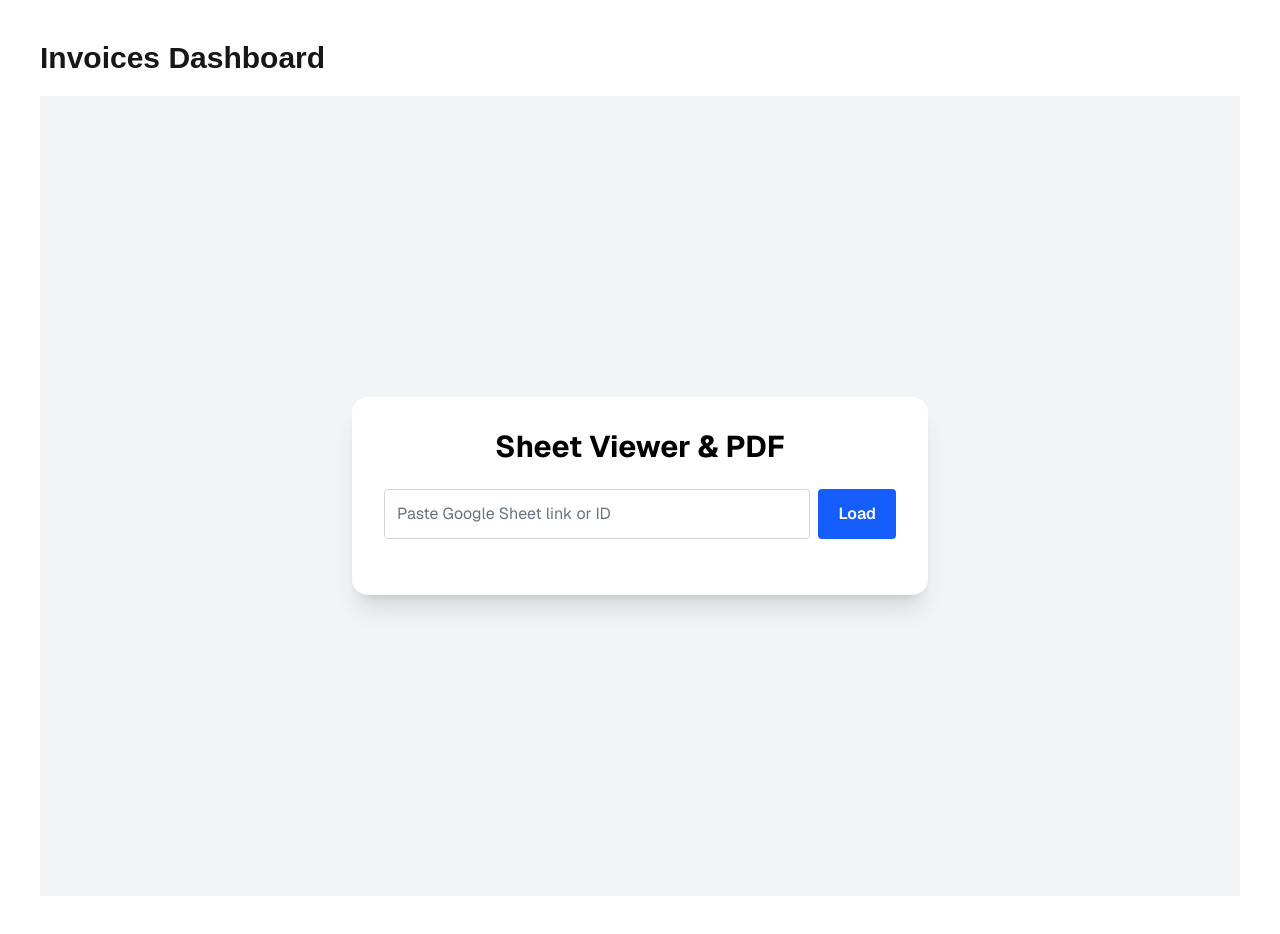
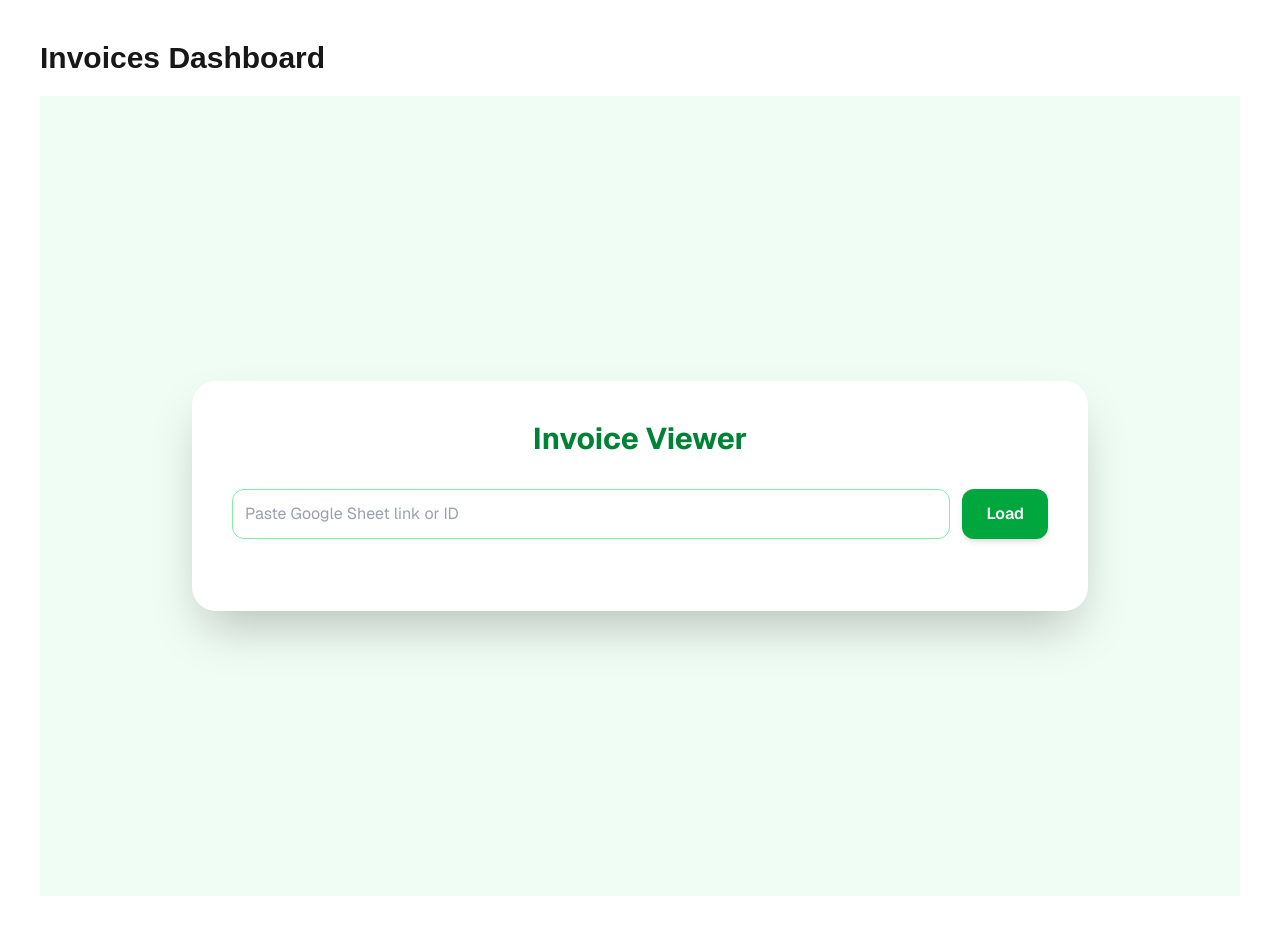
Before and after one commit to Mr-Noobbot/inv, a Next.js app: page /dashboard in a window 1280 px wide. Built offline with nearby package versions, Linux system fonts and the light colour scheme.

Commit message:
version 2

```diff
--- a/app/dashboard/InvoiceList.tsx
+++ b/app/dashboard/InvoiceList.tsx
@@ -29,7 +29,7 @@ export default function SheetViewer() {
       if (!res.ok) throw new Error("Failed to fetch sheet");
 
       const data = await res.json();
-      setRows(data.data || []); // <-- use 'data' instead of 'invoices'
+      setRows(data.data || []);
       setLoaded(true);
     } catch (err) {
       console.error(err);
@@ -40,58 +40,123 @@ export default function SheetViewer() {
   };
 
   return (
-    <div className="min-h-screen flex items-center justify-center bg-gray-100 px-4 font-sans text-gray-900">
-      <div className="w-full max-w-xl bg-white p-8 rounded-2xl shadow-xl">
-        <h1 className="text-3xl font-bold mb-6 text-center text-black">
-          Sheet Viewer & PDF
+    <div className="min-h-screen flex items-center justify-center bg-green-50 px-4 font-sans text-gray-900">
+      <div className="w-full max-w-4xl bg-white p-10 rounded-3xl shadow-2xl">
+
+        {/* Title */}
+        <h1 className="text-3xl font-bold mb-8 text-center text-green-700">
+          Invoice Viewer
         </h1>
 
-        <div className="mb-6 flex">
+        {/* Input Section */}
+        <div className="mb-8 flex gap-3">
           <input
             type="text"
             placeholder="Paste Google Sheet link or ID"
             value={sheetInput}
             onChange={(e) => setSheetInput(e.target.value)}
-            className="border border-gray-300 p-3 mr-2 rounded w-full text-base text-black placeholder-gray-500 focus:outline-none focus:ring-2 focus:ring-blue-600"
+            className="border border-green-300 p-3 rounded-xl w-full text-base placeholder-gray-400 focus:outline-none focus:ring-2 focus:ring-green-500"
           />
           <button
             onClick={fetchSheet}
-            className="px-5 py-3 bg-blue-600 text-white font-semibold rounded hover:bg-blue-700 transition"
+            className="px-6 py-3 bg-green-600 text-white font-semibold rounded-xl hover:bg-green-700 transition duration-200 shadow-md"
           >
             {loading ? "Loading..." : "Load"}
           </button>
         </div>
 
+        {/* No Data Message */}
         {loaded && rows.length === 0 && (
-          <p className="text-center text-gray-700 text-base">
+          <p className="text-center text-gray-600 text-base">
             No data found.
           </p>
         )}
 
+        {/* Invoice Content */}
         {rows.length > 0 && (
-          <table className="w-full border-collapse border border-gray-300 mt-4">
-            <thead>
+          <>
+            {/* Invoice Header */}
+            <div className="mb-6 flex justify-between">
+              {/* From Section */}
+              <div className="text-gray-700">
+                <h3 className="font-semibold text-lg mb-1">From:</h3>
+                <p>Your Company</p>
+                <p>123 Business St.</p>
+                <p>email@company.com</p>
+              </div>
+
+              {/* To Section */}
+              <div className="text-gray-700 text-right">
+                <h3 className="font-semibold text-lg mb-1">To:</h3>
+                <p>Client Name</p>
+                <p>456 Client Rd.</p>
+                <p>client@email.com</p>
+                <p className="mt-2">Invoice #: 001</p>
+                <p>Date: 2026-02-16</p>
+              </div>
+            </div>
+
+            {/* Green Styled Table */}
+            <div className="overflow-x-auto rounded-2xl border border-green-200 shadow-sm">
+              <table className="min-w-full text-sm text-left">
+
+                {/* Header */}
+                <thead className="bg-green-100 text-green-800 uppercase text-xs tracking-wider">
                   <tr>
                     {Object.keys(rows[0]).map((header) => (
-                  <th key={header} className="border border-gray-300 p-2 text-left">
+                      <th
+                        key={header}
+                        className="px-6 py-4 font-semibold border-b border-green-200"
+                      >
                         {header}
                       </th>
                     ))}
                   </tr>
                 </thead>
-            <tbody>
+
+                {/* Body */}
+                <tbody className="divide-y divide-green-100">
                   {rows.map((row, i) => (
-                <tr key={i}>
+                    <tr
+                      key={i}
+                      className="hover:bg-green-50 transition duration-150"
+                    >
                       {Object.values(row).map((value, j) => (
-                    <td key={j} className="border border-gray-300 p-2">
+                        <td
+                          key={j}
+                          className="px-6 py-4 text-gray-800 whitespace-nowrap"
+                        >
                           {value}
                         </td>
                       ))}
                     </tr>
                   ))}
                 </tbody>
+
               </table>
+            </div>
+
+            {/* Footer Buttons */}
+            <div className="mt-6 flex justify-between items-center">
+              {/* Left: Download PDF */}
+              <button
+                className="px-6 py-3 bg-green-600 text-white font-semibold rounded-xl hover:bg-green-700 transition duration-200 shadow-md"
+                onClick={() => alert("Download PDF clicked")}
+              >
+                Download PDF
+              </button>
+
+              {/* Right: Edit Invoice */}
+              <button
+                className="px-6 py-3 bg-gray-100 text-green-700 font-semibold rounded-xl hover:bg-gray-200 transition duration-200 shadow-md"
+                onClick={() => alert("Edit Invoice clicked")}
+              >
+                Edit Invoice
+              </button>
+            </div>
+          </>
         )}
+
       </div>
     </div>
   );
```
Lines whose indentation alone changed are shown as unchanged.
